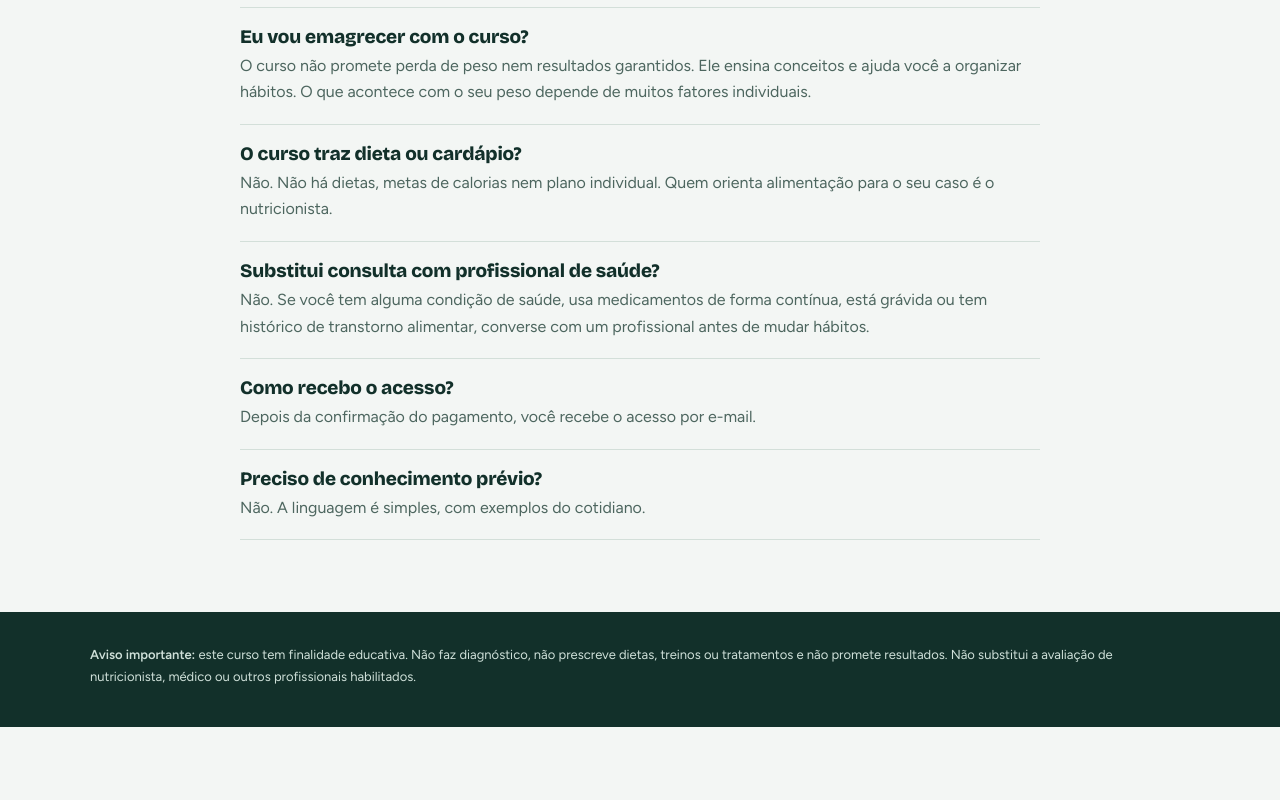
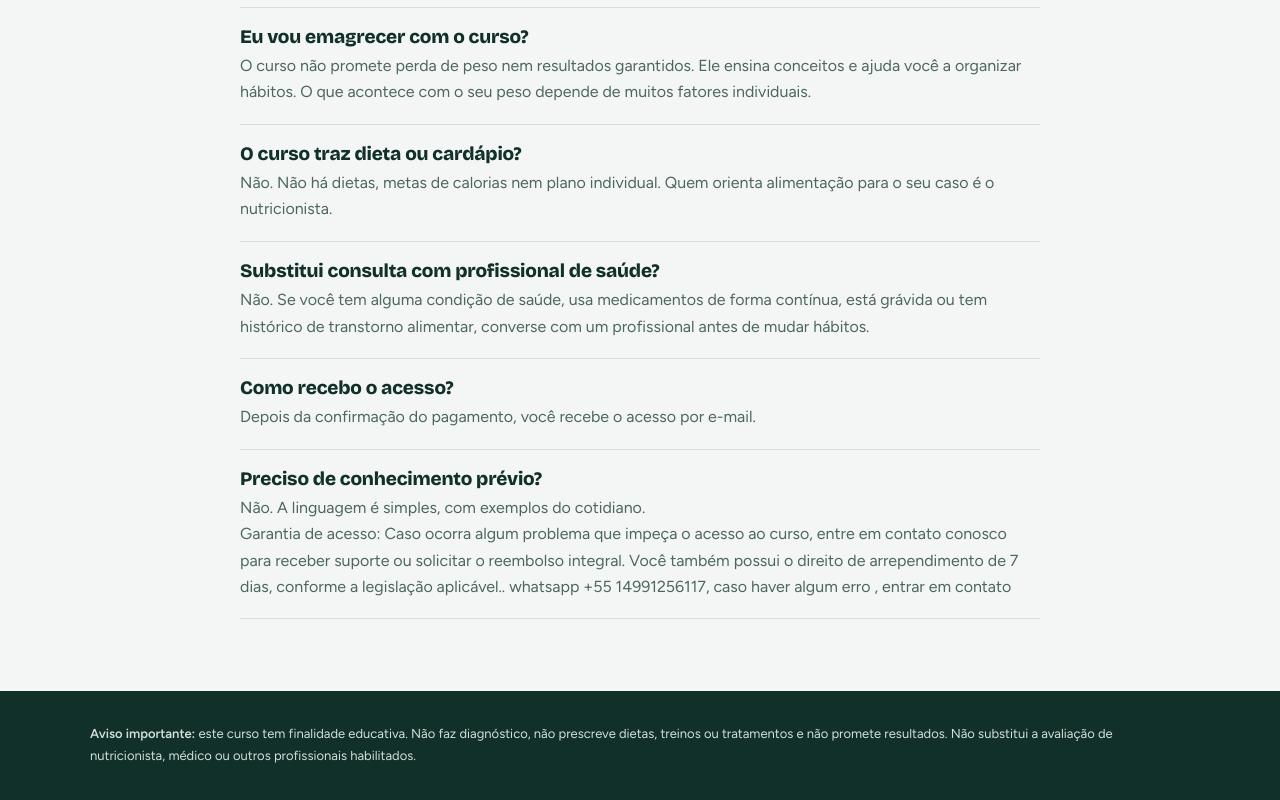
Before and after one commit to roupas-lab/Pagina-de-vendas, a plain HTML site: page index.html in a window 1280 px wide. Shown: the part 3291-4091 px from the top of the page. Before the commit the page ends 4018 px from the top, so only its background shows below. Drawn offline with nearby package versions, Linux system fonts and the light colour scheme.

Commit message:
Add access guarantee information to index.html
Added a paragraph about access guarantee and support.

```diff
--- a/index.html
+++ b/index.html
@@ -196,6 +196,9 @@ a:focus-visible{outline:3px solid #a85c0c;outline-offset:2px}
 <div style="border-top: 1px solid #d3dfd9; border-bottom: 1px solid #d3dfd9; padding: 18px 0">
 <h3 style="font-size: 19px; margin-bottom: 6px">Preciso de conhecimento prévio?</h3>
 <p style="margin: 0; color: #4d665f">Não. A linguagem é simples, com exemplos do cotidiano.</p>
+  <p style="margin: 0; color: #4d665f">
+Garantia de acesso: Caso ocorra algum problema que impeça o acesso ao curso, entre em contato conosco para receber suporte ou solicitar o reembolso integral. Você também possui o direito de arrependimento de 7 dias, conforme a legislação aplicável.. whatsapp +55 14991256117, caso haver algum erro , entrar em contato</p>
+
 </div>
 </div>
 
```
